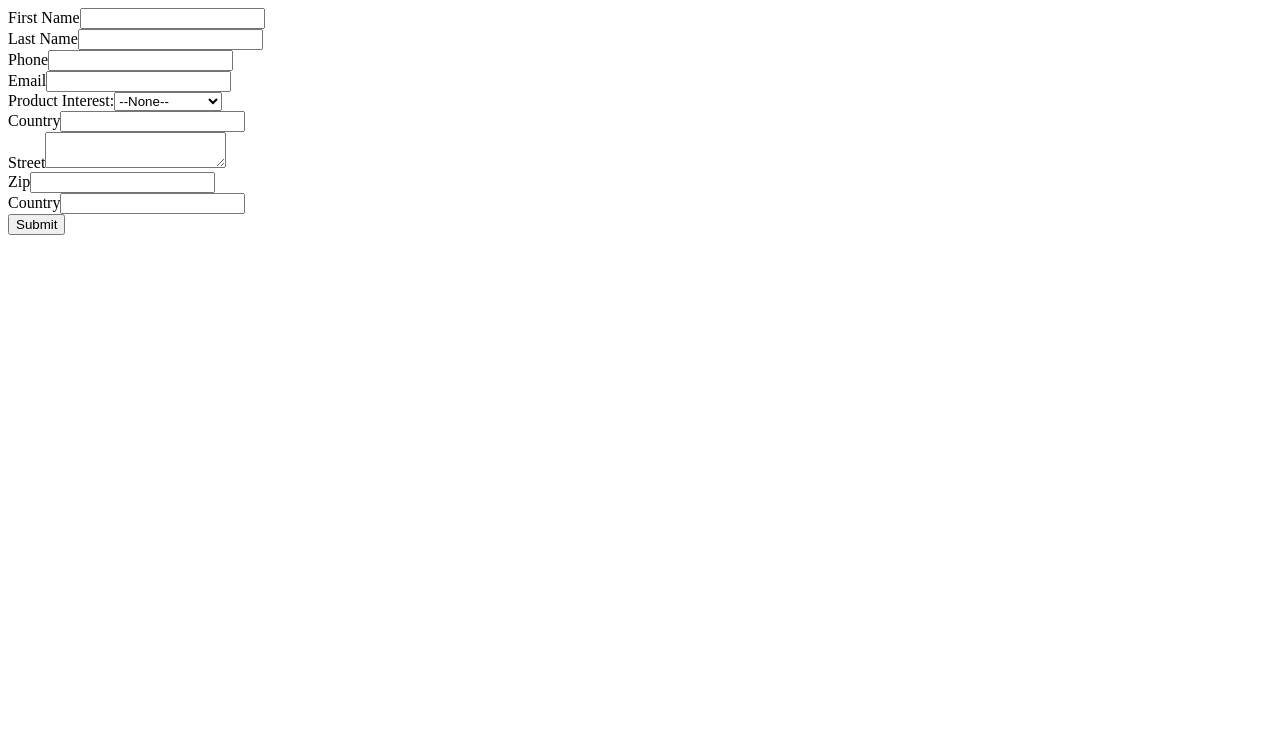
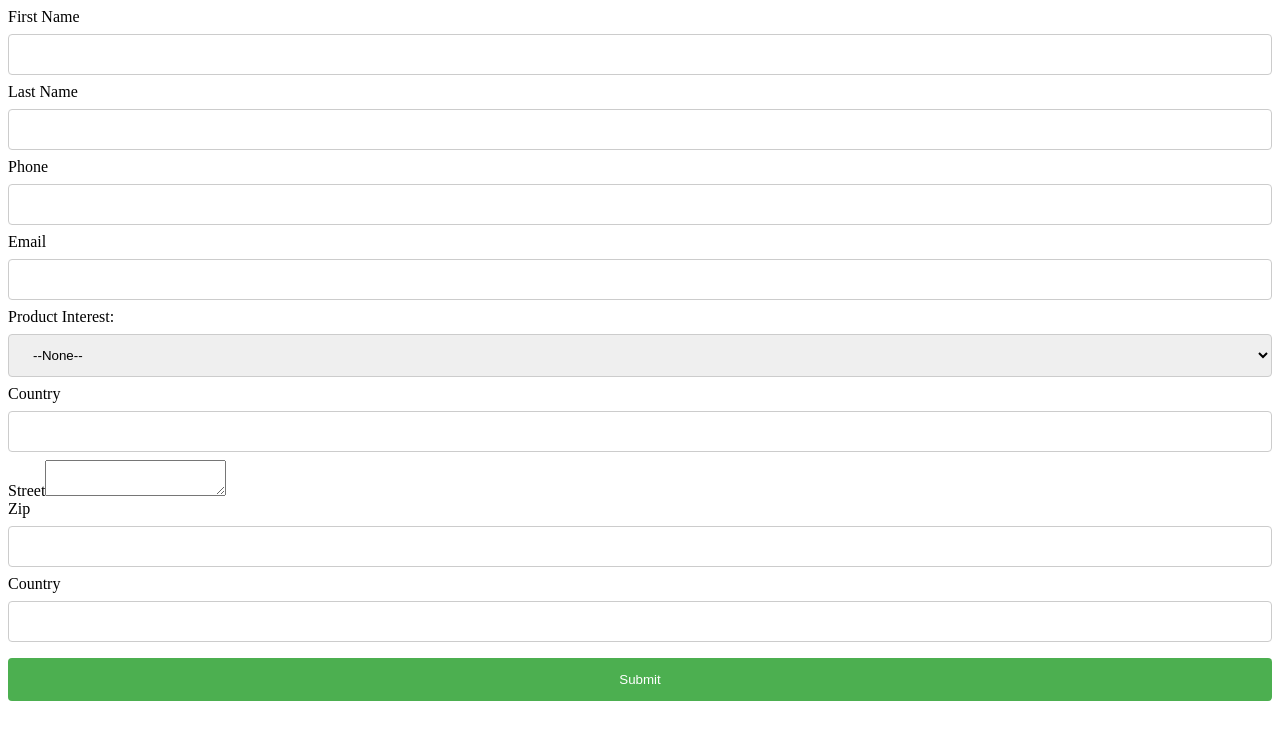
Before and after one commit to bjkim00/bjkim00.github.io, a plain HTML site: page lead.html in a window 1280 px wide. Drawn offline with Linux system fonts and the light colour scheme.

Commit message:
Trying to edit style

```diff
--- a/lead.html
+++ b/lead.html
@@ -6,7 +6,39 @@
 
 <head>
     <META HTTP-EQUIV="Content-type" CONTENT="text/html; charset=UTF-8">
-    <style type="./css/style.css"></style>
+    <style>
+        input[type=text],
+        select {
+            width: 100%;
+            padding: 12px 20px;
+            margin: 8px 0;
+            display: inline-block;
+            border: 1px solid #ccc;
+            border-radius: 4px;
+            box-sizing: border-box;
+        }
+
+        input[type=submit] {
+            width: 100%;
+            background-color: #4CAF50;
+            color: white;
+            padding: 14px 20px;
+            margin: 8px 0;
+            border: none;
+            border-radius: 4px;
+            cursor: pointer;
+        }
+
+        input[type=submit]:hover {
+            background-color: #45a049;
+        }
+
+        div {
+            border-radius: 5px;
+            background-color: #f2f2f2;
+            padding: 20px;
+        }
+    </style>
 </head>
 
 
```
